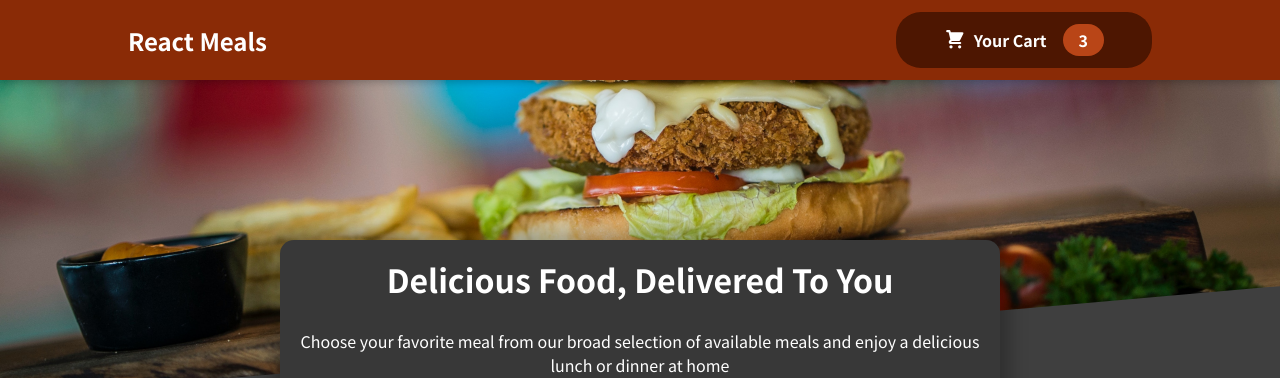
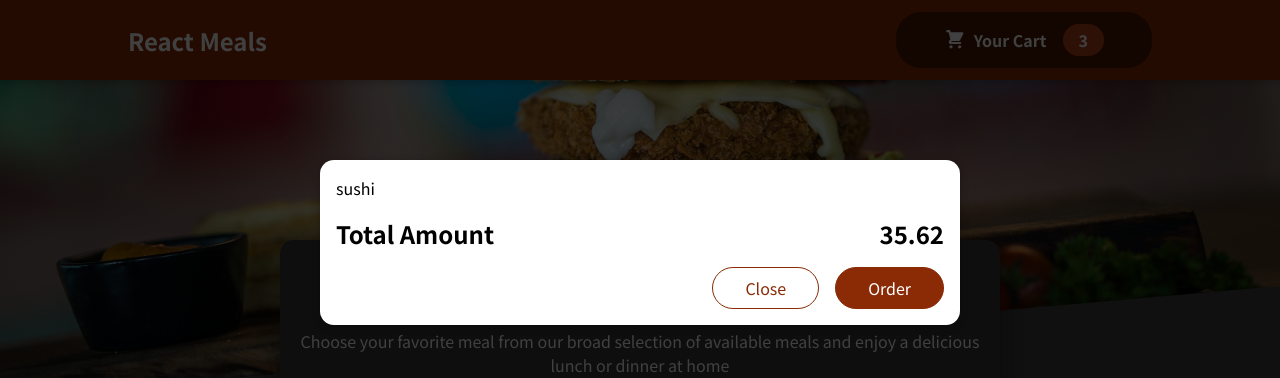
Before and after one commit to AthulPM97/Food-order-app, a React (Create React App) app: page / in a window 1280 px wide. Shown: the top 378 px of the page. Built offline with nearby package versions, Linux system fonts and the light colour scheme.

Commit message:
Added modal overlay with portal

```diff
--- a/public/index.html
+++ b/public/index.html
@@ -28,6 +28,8 @@
   </head>
   <body>
     <noscript>You need to enable JavaScript to run this app.</noscript>
+    <div id="backdrop-root"></div>
+    <div id="overlay-root"></div>
     <div id="root"></div>
     <!--
       This HTML file is a template.
--- a/src/App.js
+++ b/src/App.js
@@ -1,9 +1,11 @@
 import Header from "./Components/Layout/Header";
 import Meals from "./Components/Meals/Meals";
+import Cart from "./Components/Cart/Cart";
 
 function App() {
   return (
     <div>
+      <Cart />
       <Header/>
       <Meals/>
     </div>
--- /dev/null
+++ b/src/Components/Cart/Cart.js
@@ -0,0 +1,26 @@
+import classes from "./Cart.module.css";
+import Modal from "./Modal";
+
+const Cart = () => {
+  const cartItems = [
+    { id: "c1", name: "sushi", amount: "2", price: "12.99" },
+  ].map((item) => {
+    return <li>{item.name}</li>;
+  });
+
+  return (
+    <Modal>
+      <ul className={classes["cart-items"]}>{cartItems}</ul>
+      <div className={classes.total}>
+        <span>Total Amount</span>
+        <span>35.62</span>
+      </div>
+      <div className={classes.actions}>
+        <button className={classes["button--alt"]}>Close</button>
+        <button className={classes.button}>Order</button>
+      </div>
+    </Modal>
+  );
+};
+
+export default Cart;
--- /dev/null
+++ b/src/Components/Cart/Cart.module.css
@@ -0,0 +1,46 @@
+.cart-items {
+    list-style: none;
+    margin: 0;
+    padding: 0;
+    max-height: 20rem;
+    overflow: auto;
+  }
+
+  .total {
+    display: flex;
+    justify-content: space-between;
+    align-items: center;
+    font-weight: bold;
+    font-size: 1.5rem;
+    margin: 1rem 0;
+  }
+
+  .actions {
+    text-align: right;
+  }
+
+  .actions button {
+    font: inherit;
+    cursor: pointer;
+    background-color: transparent;
+    border: 1px solid #8a2b06;
+    padding: 0.5rem 2rem;
+    border-radius: 25px;
+    margin-left: 1rem;
+  }
+
+  .actions button:hover,
+  .actions button:active {
+    background-color: #5a1a01;
+    border-color: #5a1a01;
+    color: white;
+  }
+
+  .actions .button--alt {
+    color: #8a2b06;
+  }
+
+  .actions .button {
+    background-color: #8a2b06;
+    color: white;
+  }
--- /dev/null
+++ b/src/Components/Cart/Modal.js
@@ -0,0 +1,29 @@
+import classes from "./Modal.module.css";
+import React from "react";
+import ReactDOM from "react-dom";
+
+const Backdrop = () => {
+  return <div className={classes.backdrop} />;
+};
+
+const ModalOverlay = (props) => {
+  return (
+    <div className={classes.modal}>
+      <div className={classes.content}>{props.children}</div>
+    </div>
+  )
+}
+
+const Modal = (props) => {
+  return (
+    <React.Fragment>
+      {ReactDOM.createPortal(
+        <Backdrop />,
+        document.getElementById("backdrop-root")
+      )}
+      {ReactDOM.createPortal(<ModalOverlay>{props.children}</ModalOverlay>, document.getElementById("overlay-root"))}
+    </React.Fragment>
+  );
+};
+
+export default Modal;
--- /dev/null
+++ b/src/Components/Cart/Modal.module.css
@@ -0,0 +1,40 @@
+.backdrop {
+    position: fixed;
+    top: 0;
+    left: 0;
+    width: 100%;
+    height: 100vh;
+    z-index: 20;
+    background-color: rgba(0, 0, 0, 0.75);
+  }
+
+  .modal {
+    position: fixed;
+    top: 20vh;
+    left: 5%;
+    width: 90%;
+    background-color: white;
+    padding: 1rem;
+    border-radius: 14px;
+    box-shadow: 0 2px 8px rgba(0, 0, 0, 0.25);
+    z-index: 30;
+    animation: slide-down 300ms ease-out forwards;
+  }
+
+  @media (min-width: 768px) {
+    .modal {
+      width: 40rem;
+      left: calc(50% - 20rem);
+    }
+  }
+
+  @keyframes slide-down {
+    from {
+      opacity: 0;
+      transform: translateY(-3rem);
+    }
+    to {
+      opacity: 1;
+      transform: translateY(0);
+    }
+  }
--- a/src/Components/Layout/HeaderCartButton.js
+++ b/src/Components/Layout/HeaderCartButton.js
@@ -1,16 +1,26 @@
 import classes from "./HeaderCartButton.module.css";
 import CartIcon from "../Cart/CartIcon";
+import { useState } from "react";
+import Modal from "../Cart/Modal";
 
 const HeaderCartButton = (props) => {
+  const [clicked, setClicked] = useState(false);
+
+  const clickHandler = (event) => {
+    event.preventDefault();
+    return () => {
+      setClicked(true);
+    };
+  };
+
   return (
-    <button className={classes.button}>
+    <button className={classes.button} onClick={clickHandler}>
+      {clicked && <Modal />}
       <span className={classes.icon}>
         <CartIcon />
       </span>
       <span>Your Cart</span>
-      <span className={classes.badge}>
-        3
-      </span>
+      <span className={classes.badge}>3</span>
     </button>
   );
 };
```
